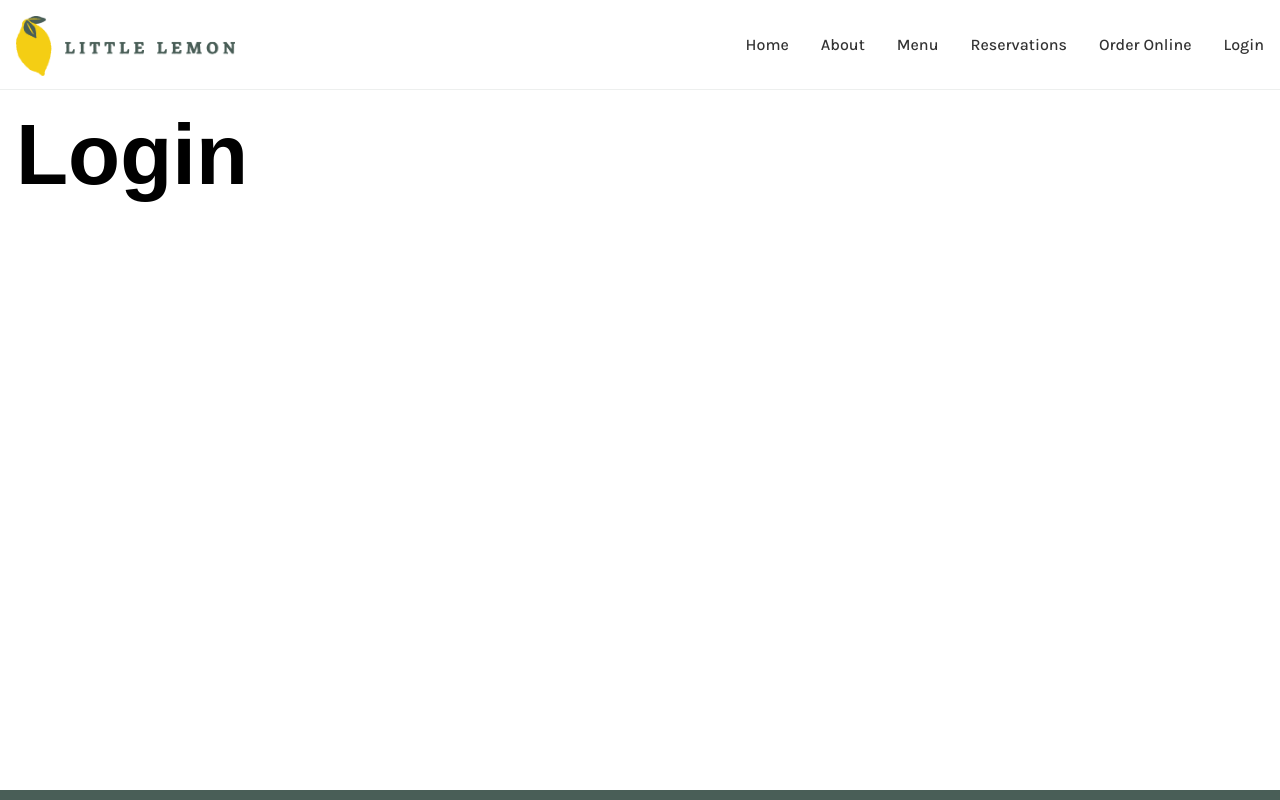
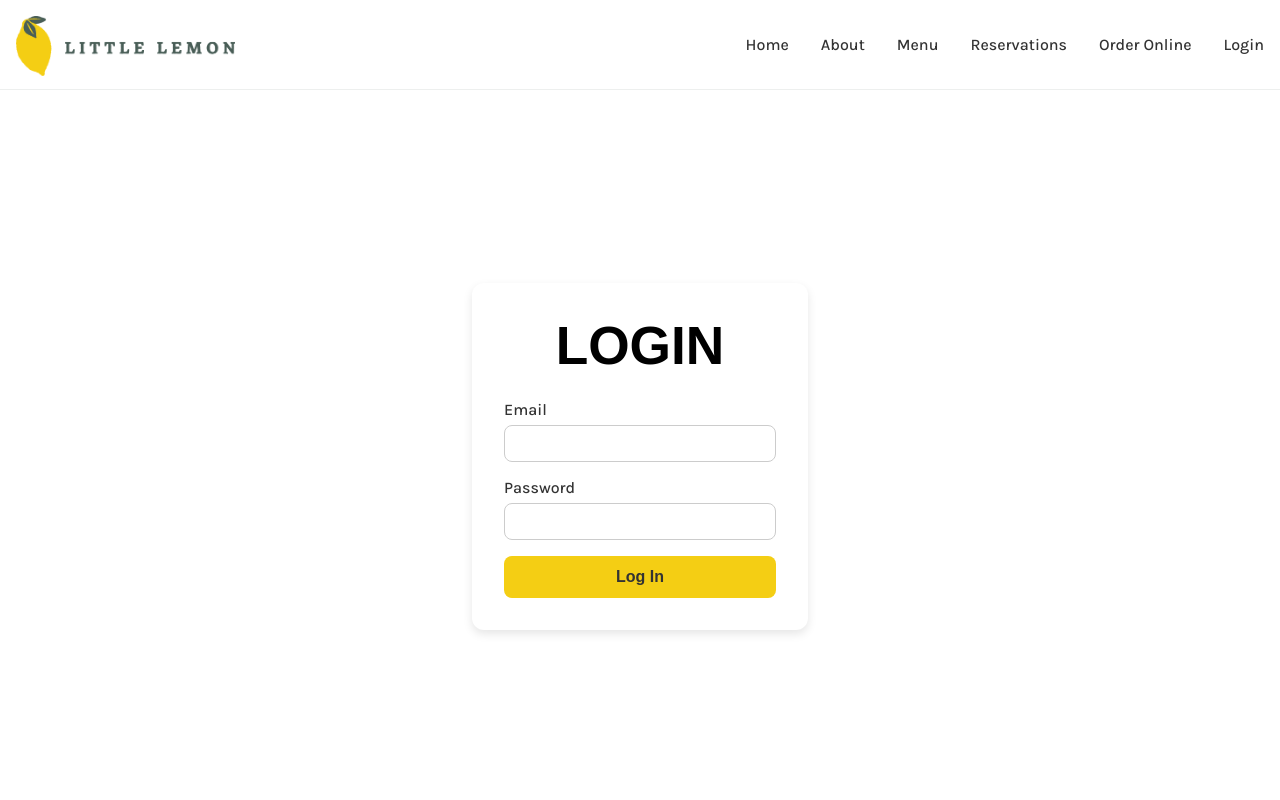
Before and after one commit to Martyr2/little-lemon, a React (Create React App) app: page /login in a window 1280 px wide. Shown: the top 800 px of the page. Built offline with nearby package versions, Linux system fonts and the light colour scheme; a web font is replaced by a local one.

Commit message:
Fleshed out some basic content for the login and order pages.

```diff
--- a/src/App.css
+++ b/src/App.css
@@ -158,7 +158,7 @@ select, input, textarea {
   padding: 0.5rem 1.5rem;
 }
 
-.btn-primary {
+.btn-primary, .btn-primary a:visited {
   border: solid 1px var(--littlelemon-yellow);
   background-color: var(--littlelemon-yellow);
 }
@@ -239,7 +239,7 @@ select, input, textarea {
 .menu-item-price {
   font-size: 1rem;
   font-weight: bold;
-  color: #2ecc71;
+  color: var(--littlelemon-green);
 }
 
 .menu-item-description {
@@ -247,9 +247,82 @@ select, input, textarea {
   color: #666;
   margin: 0;
 }
+/** End Menu Page **/
 
+/** Login Page **/
+.login-body {
+  display: flex;
+  justify-content: center;
+  align-items: center;
+  min-height: 700px;
+}
+.login-container {
+  display: flex;
+  justify-content: center;
+  padding: 2rem;
+  min-width: 400px;
 
-/** End Menu Page **/
+}
+
+.login-form {
+  background-color: #fff;
+  border-radius: 12px;
+  box-shadow: 0 4px 10px rgba(0, 0, 0, 0.1);
+  padding: 2rem;
+  width: 100%;
+  max-width: 400px;
+}
+
+.login-title {
+  text-align: center;
+  /* font-size: 1.5rem; */
+  margin-bottom: 1.5rem;
+}
+
+.form-group {
+  margin-bottom: 1rem;
+}
+
+.form-group label {
+  display: block;
+  margin-bottom: 6px;
+  font-weight: 500;
+  color: #333;
+}
+
+.form-group input {
+  width: 100%;
+  padding: 0.5rem 0.75rem;
+  font-size: 1rem;
+  border: 1px solid #ccc;
+  border-radius: 8px;
+  outline: none;
+  transition: border-color 0.2s ease;
+}
+
+.form-group input:focus {
+  border-color: var(--littlelemon-yellow);
+}
+
+.login-button {
+  width: 100%;
+  background-color: var(--littlelemon-yellow);
+  color: var(--littlelemon-darkgrey);
+  font-size: 1rem;
+  padding: 0.75rem;
+  border: none;
+  border-radius: 8px;
+  cursor: pointer;
+  font-weight: bold;
+  transition: background-color 0.2s ease;
+}
+
+.login-button:hover {
+  color: white;
+  background-color: var(--littlelemon-green);
+}
+
+/** End Login Page **/
 
 
 /** Cards **/
--- /dev/null
+++ b/src/components/Login/LoginControl.js
@@ -0,0 +1,43 @@
+import React, { useState } from "react";
+
+const LoginControl = () => {
+  const [email, setEmail] = useState("");
+  const [password, setPassword] = useState("");
+
+  const handleSubmit = (e) => {
+    e.preventDefault();
+    // Handle login logic here
+    console.log("Login submitted:", { email, password });
+  };
+
+  return (
+    <div className="login-container">
+      <form className="login-form" onSubmit={handleSubmit}>
+        <h2 className="login-title">LOGIN</h2>
+        <div className="form-group">
+          <label htmlFor="email">Email</label>
+          <input
+            type="email"
+            id="email"
+            value={email}
+            onChange={(e) => setEmail(e.target.value)}
+            required
+          />
+        </div>
+        <div className="form-group">
+          <label htmlFor="password">Password</label>
+          <input
+            type="password"
+            id="password"
+            value={password}
+            onChange={(e) => setPassword(e.target.value)}
+            required
+          />
+        </div>
+        <button type="submit" className="login-button">Log In</button>
+      </form>
+    </div>
+  );
+};
+
+export default LoginControl;
--- a/src/components/Pages/Login.js
+++ b/src/components/Pages/Login.js
@@ -1,8 +1,12 @@
+import LoginControl from "../Login/LoginControl";
+
 const Login = () => {
     return (
         <main>
             <section className="main-body">
-                <h1>Login</h1>
+                <div className="login-body">
+                    <LoginControl />
+                </div>
             </section>
         </main>
     )
--- a/src/components/Pages/Order.js
+++ b/src/components/Pages/Order.js
@@ -1,14 +1,24 @@
 import HeroImage from "../HeroImage/HeroImage";
 import wings from "../../assets/wings-flatbread.jpg";
+import { Link } from "react-router";
 
 const Order = () => {
+    const styles = {
+        textAlign: 'center'
+    }
+
     return (
         <main>
             <HeroImage image={wings}>
                 <h1 className="shaded-heading">Order Online</h1>
             </HeroImage>
             <section className="main-body">
-                <p>This is the order online page</p>
+                <h2>Order Online</h2>
+                <div style={styles}>
+                    <p>Thank you for your interested in ordering online. We currently do not accept online orders, but will starting in the Fall. We look forward to serving you!</p>
+
+                    <Link to="/reservations"><button className="btn-primary">Reserve a Table</button></Link>
+                </div>
             </section>
         </main>
     )
```
